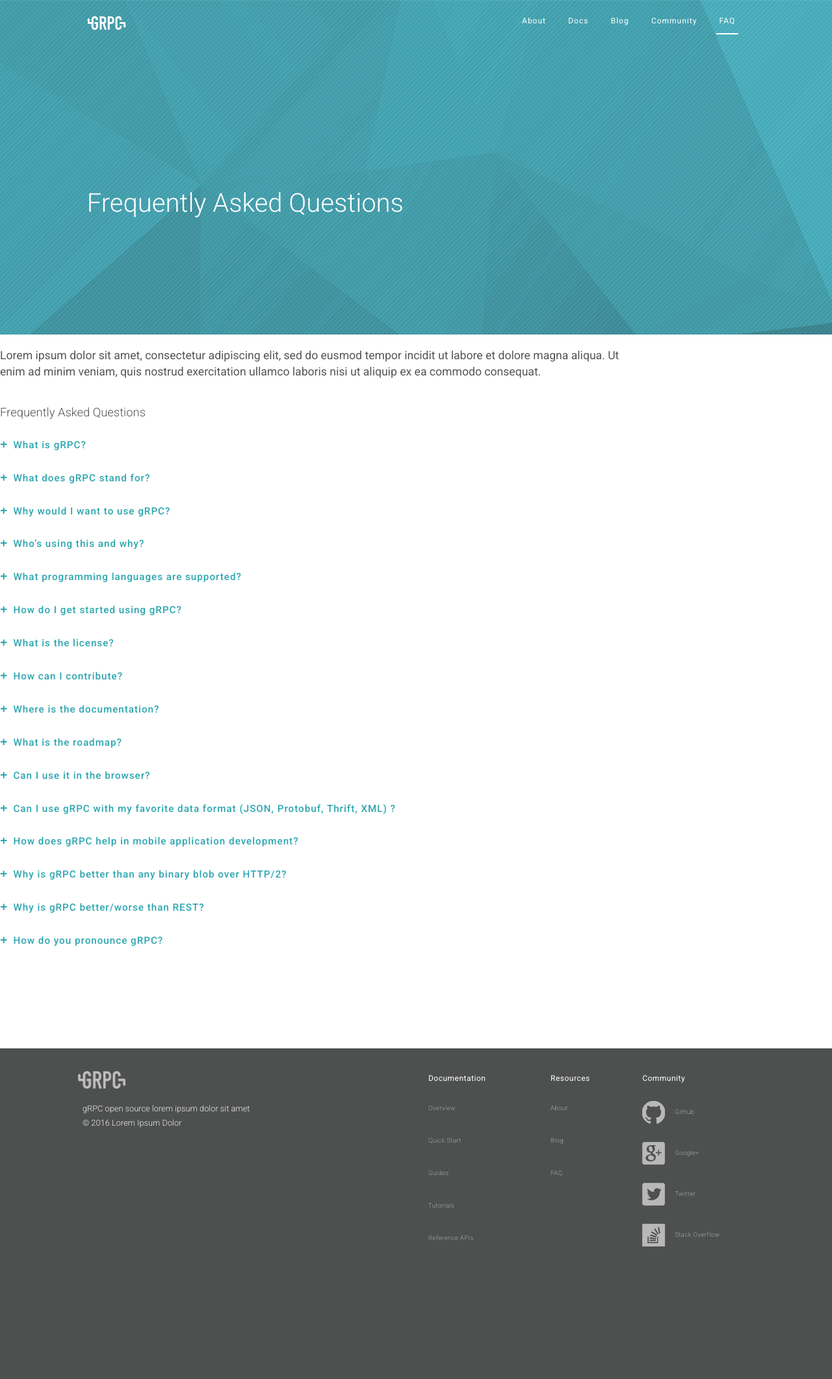
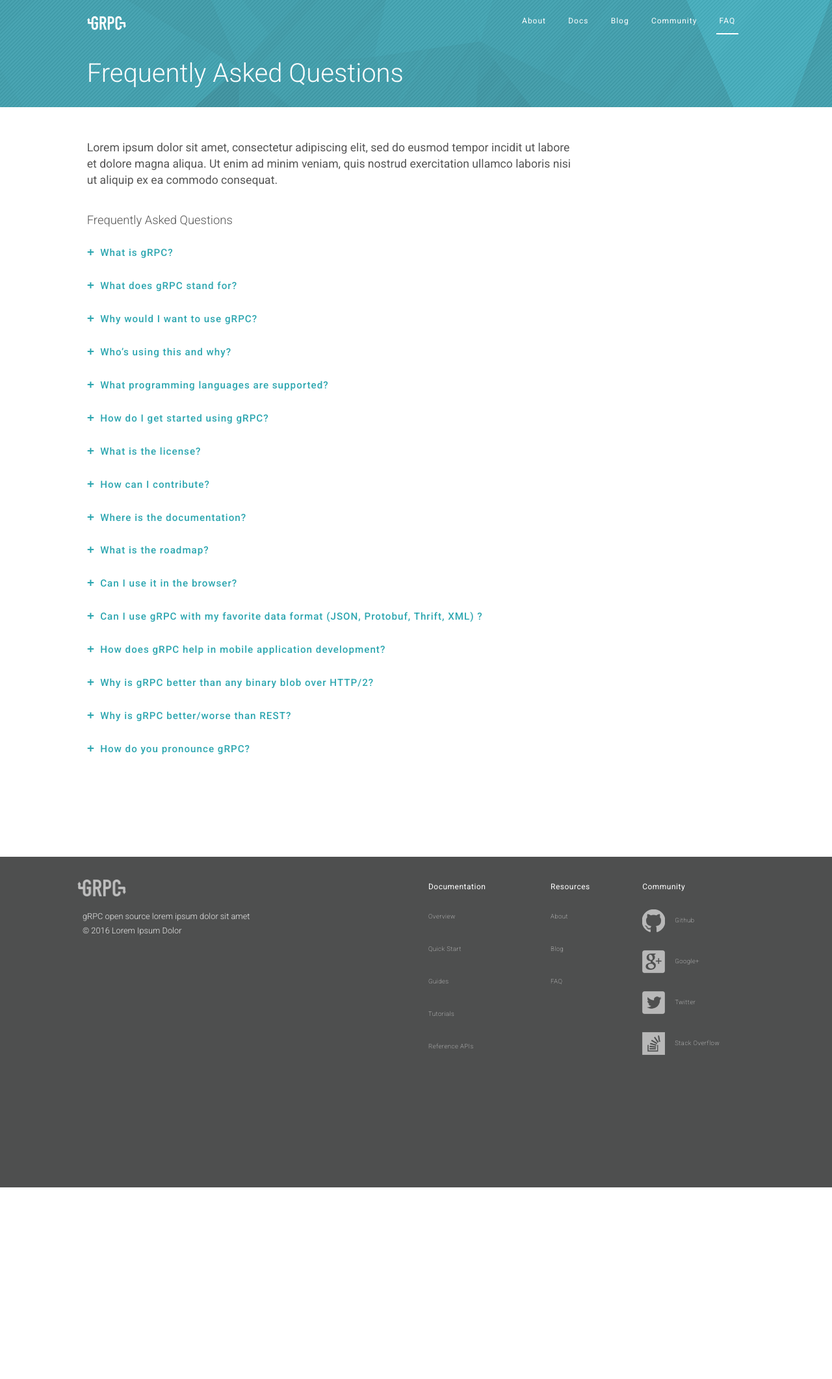
Before and after one commit to grpc/grpc.github.io, a Jekyll site: the page built from faq/index.html, in a window 1280 px wide. Shown: the whole page at 65% size. Built offline with Jekyll 4.4.1, drawn with Linux system fonts in a browser that asks for light colours; nearby versions of some CDN libraries; after the commit the page ends 1828 px from its top, so only the background shows below that; grey boxes are pictures that could not be loaded.

Commit message:
Adds restructuring of FAQ section

```diff
--- a/_sass/base/_text.scss
+++ b/_sass/base/_text.scss
@@ -2,10 +2,7 @@
 	// ~ 50px
 	font-size: $font-size--xxl;
 	color: white;
-	margin: $spacing--xs 0;
-	@media (min-width: $tablet) {
-		margin: $spacing--xl 0;
-	}
+	margin: $spacing--xl 0;
 }
 
 h2 {
--- a/_sass/modules/_hero.scss
+++ b/_sass/modules/_hero.scss
@@ -6,7 +6,6 @@
     padding-bottom: 60px;
     position: relative;
     text-align: center;
-
     @media (min-width: $tablet) {
         padding-bottom: 75px;
     }
@@ -16,6 +15,7 @@
         border: 2px solid $white;
         box-shadow: 1px 2px 4px 0 rgba(0,0,0,0.4);
         margin-bottom: $spacing--l;
+        margin-top: $spacing--l;
         padding: $spacing--s $spacing--m;
         width: 195px;
     }
--- a/_sass/modules/_nav.scss
+++ b/_sass/modules/_nav.scss
@@ -36,9 +36,7 @@
     .page-headline {
         color: $white;
         font-weight: 300;
-        padding: $spacing--m 0;
         @media (min-width: $tablet) {
-            padding: $spacing--xxxl 0 0;
         }
     }
     .nav-logo {
--- a/_sass/pages/_faq.scss
+++ b/_sass/pages/_faq.scss
@@ -1,20 +1,11 @@
 // FAQ page
 body.faq {
-
-    .row {
-        margin-bottom: 150px;
-
-        @media(max-width: 768px) {
-            margin-bottom: 50px;
-        }
+    .faq-container {
+        padding-bottom: 150px;
     }
     .submenu-content p,li,ul{
         font-size: 12px;
         font-weight: 400;
-    }
-
-    .lead {
-        font-size: 1.1rem;
     }
 
     .lead,
@@ -23,7 +14,11 @@
     }
 
     .lead {
+        font-size: 1.1rem;
         margin: 20px 0 0 0;
+        @media (min-width: $tablet) {
+            margin: 50px 0 0 0;
+        }
     }
 
     .faq-title {
--- a/faq/index.html
+++ b/faq/index.html
@@ -5,22 +5,21 @@
 bodyclass: faq
 headline: 'Frequently Asked Questions'
 ---
-
+<div class="container">
     <div class="row">
+        <div class="col-md-11 nofloat center-block">
       <!-- Constrain readable sections to 9 unit wide columns for improved readability. -->
-    <div class="col-md-9">
+            <div class="col-md-9 faq-container">
                 <p class="lead">Lorem ipsum dolor sit amet, consectetur adipiscing elit, sed do eusmod tempor incidit ut labore et dolore magna aliqua. Ut enim ad minim veniam, quis nostrud exercitation ullamco laboris nisi ut aliquip ex ea commodo consequat.</p>
                 <h5 class="faq-title">Frequently Asked Questions</h5>
                 <ul class="list-unstyled">
-
                     <li class="submenu">
                         <h6 class="arrow-r">What is gRPC?</h6>
                         <div class="submenu-content">
                             <p>gRPC is a modern, open source remote procedure call (RPC) framework that can run anywhere. It enables client and server applications to communicate transparently, and makes it easier to build connected systems.</p>
-                    <p> Read the longer <a href="{{ site.baseurl }}/posts/principles">Motivation &amp; Design Principles</a> post for background on why we created gRPC. </p>
+                            <p> Read the longer <a href="{{ site.baseurl }}/posts/principles">Motivation &amp; Design Principles</a> post for background on why we created gRPC.</p>
                         </div>
                     </li>
-
                     <li class="submenu">
                         <h6 class="arrow-r">What does gRPC stand for?</h6>
                         <div class="submenu-content">
@@ -58,14 +57,12 @@
                             <p>Java implementation supports Android and Objective-C is targeted at iOS.</p>
                         </div>
                     </li>
-
                     <li class="submenu">
                         <h6 class="arrow-r">How do I get started using gRPC?</h6>
                         <div class="submenu-content">
-                    <p>You can start with installation of gRPC by following instructions from <a href="/docs/#install-grpc">here<a/>. Or head over to the <a href="http://github.com/grpc">gRPC GitHub org page</a>, pick the runtime or language you are interested in and follow the README instructions.</p>
+                            <p>You can start with installation of gRPC by following instructions from <a href="/docs/#install-grpc">here</a>. Or head over to the <a href="http://github.com/grpc">gRPC GitHub org page</a>, pick the runtime or language you are interested in and follow the README instructions.</p>
                         </div>
                     </li>
-
                     <li class="submenu">
                         <h6 class="arrow-r">What is the license?</h6>
                         <div class="submenu-content">
@@ -86,7 +83,6 @@
                             <p>Check out the  <a href="/docs/">documentation</a> right here on grpc.io.</p>
                         </div>
                     </li>
-
                     <li class="submenu">
                         <h6 class="arrow-r">What is the roadmap?</h6>
                         <div class="submenu-content">
@@ -144,3 +140,5 @@
                 </ul>
             </div>
         </div>
+    </div>
+</div>
```
Also changed, not shown: community/index.html (+9 -3 lines). Lines whose indentation alone changed are shown as unchanged.
